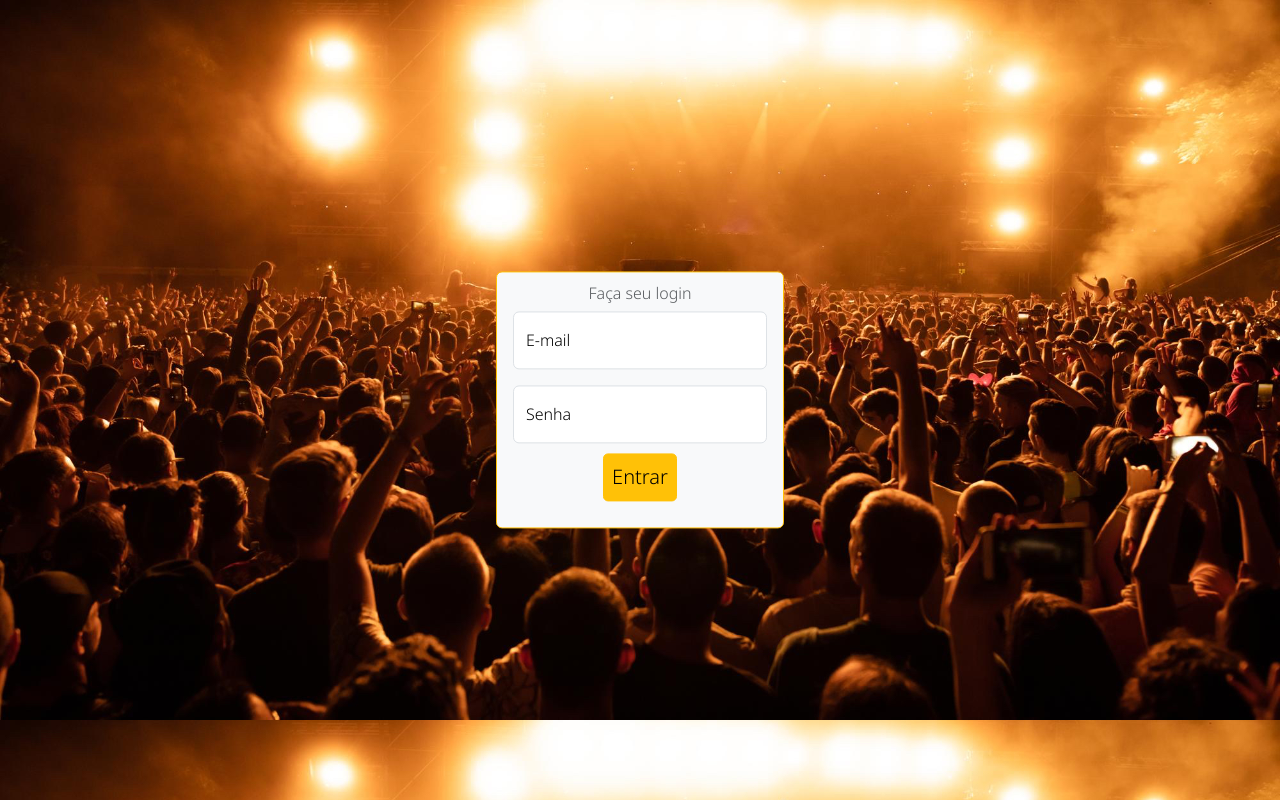
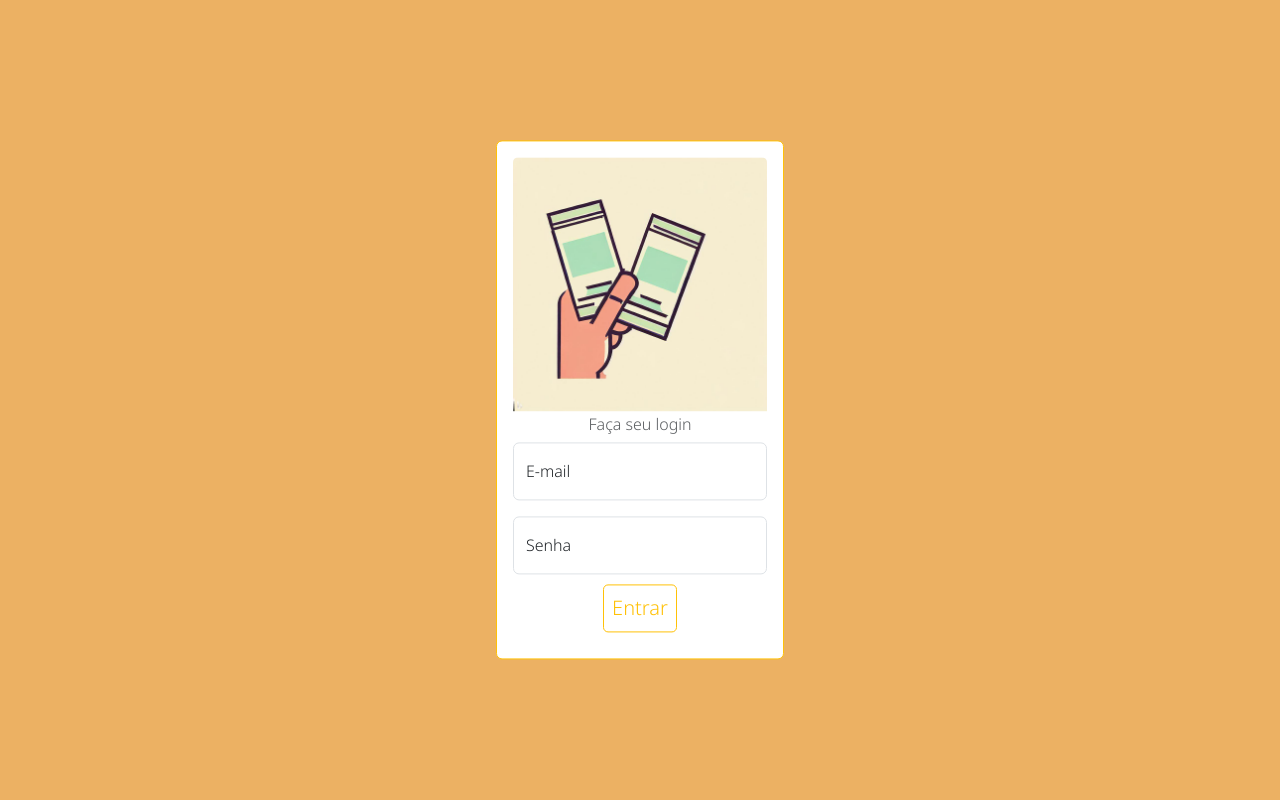
Before and after one commit to IgorFreitasRocha/crud_ingresso, a PHP site: page /login.html in a window 1280 px wide. Run offline with PHP 8.4, Linux system fonts and the light colour scheme.

Commit message:
Adicionando arquivos de imagem no card e cor de fundo

```diff
--- a/assets/css/login.style.css
+++ b/assets/css/login.style.css
@@ -1,8 +1,8 @@
 @import url('https://fonts.googleapis.com/css2?family=Noto+Sans:wght@300;600&family=Poppins:wght@200;500&display=swap');
 
 body{
-    background-image: url(../img/background/fundo.jpg);
-    background-size: cover;
+
+    background: #ecb163;
     font-family: noto sans;
     font-weight: 300;
 }
--- a/login.html
+++ b/login.html
@@ -10,9 +10,10 @@
     <body>
 
         <!-- Card com E-mail e Senha -->
-        <div class="border border-warning text-bg-light card text-center position-absolute top-50 start-50 translate-middle" style="width: 18rem;">
+        <div class="card card border-warning mb-3 card text-center position-absolute top-50 start-50 translate-middle" style="width: 18rem;">
             <div class="card-body">
-                <h6 class="card-subtitle mb-2 text-muted">Faça seu login</h6>
+                <img src="assets/img/logo/logo (7).jpg" class="card-img-top" alt="...">
+                <h6 class="card-subtitle p-2 text-muted">Faça seu login</h6>
 
               <form action="" class="validacao" novalidate>
                   <div class="form-floating mb-3">
@@ -25,14 +26,15 @@
                     <input type="password" class="form-control" id="validationCustom02" placeholder="Senha" required>
                     <label for="validationCustom02">Senha</label>
                     <div class="invalid-feedback">Preencha com uma senha válida.</div>
-                    <button type="submit" class="btn btn-warning btn-lg p-2 g-col-6">Entrar</button>
+                    <button type="submit" class="btn btn-outline-warning btn-lg p-2 g-col-6">Entrar</button>
+                    </div>
+
               </form>
               </div>
             </div>
           </div>
 
-
-
+        <!-- Scripts -->
     <script src="https://cdn.jsdelivr.net/npm/bootstrap@5.3.1/dist/js/bootstrap.bundle.min.js" integrity="sha384-HwwvtgBNo3bZJJLYd8oVXjrBZt8cqVSpeBNS5n7C8IVInixGAoxmnlMuBnhbgrkm" crossorigin="anonymous"></script>
     <script src="assets/script/login.script.js"></script>
     </body>
```
